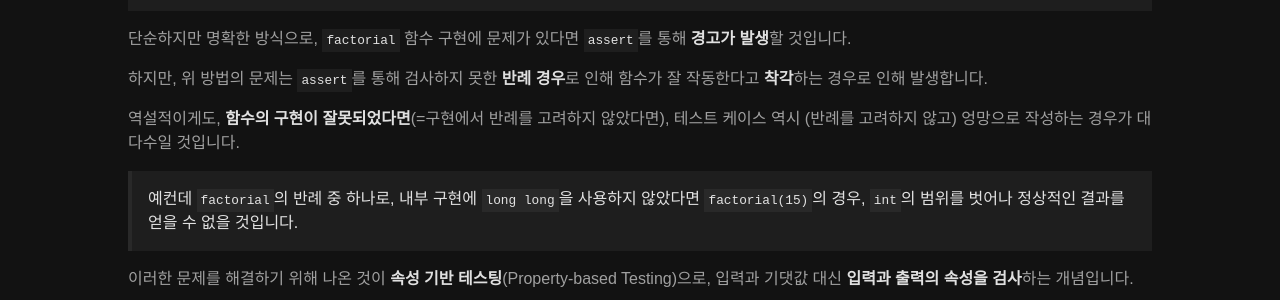
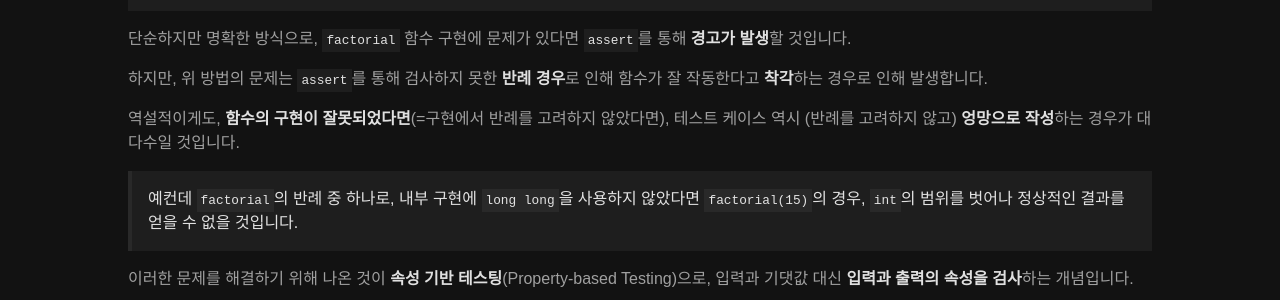
Before and after one commit to int-i/int-i.github.io, a Jekyll site: the page built from _posts/2021-07-25-cpp-pbt-rapidcheck.md, in a window 1280 px wide and 900 px high, scrolled down 470 px. Shown: the part 150-450 px from the top of the window. Built offline with Jekyll 4.4.1, drawn with Linux system fonts in a browser that asks for light colours; some web fonts are replaced; a script that is not in the unit is left out; comment, search, counter and statistics services are not loaded; some of the changed text lies outside the part shown.

```diff
--- a/_posts/2021-07-25-cpp-pbt-rapidcheck.md
+++ b/_posts/2021-07-25-cpp-pbt-rapidcheck.md
@@ -27,7 +27,7 @@ assert(factorial(5) == 120);
 
 하지만, 위 방법의 문제는 `assert`를 통해 검사하지 못한 **반례 경우**로 인해 함수가 잘 작동한다고 **착각**하는 경우로 인해 발생합니다.
 
-역설적이게도, **함수의 구현이 잘못되었다면**(=구현에서 반례를 고려하지 않았다면), 테스트 케이스 역시 (반례를 고려하지 않고) 엉망으로 작성하는 경우가 대다수일 것입니다.
+역설적이게도, **함수의 구현이 잘못되었다면**(=구현에서 반례를 고려하지 않았다면), 테스트 케이스 역시 (반례를 고려하지 않고) **엉망으로 작성**하는 경우가 대다수일 것입니다.
 
 > 예컨데 `factorial`의 반례 중 하나로, 내부 구현에 `long long`을 사용하지 않았다면 `factorial(15)`의 경우, `int`의 범위를 벗어나 정상적인 결과를 얻을 수 없을 것입니다.
 
```
Also changed, not shown: other parts of _posts/2021-07-25-cpp-pbt-rapidcheck.md (+1 -1 lines).
